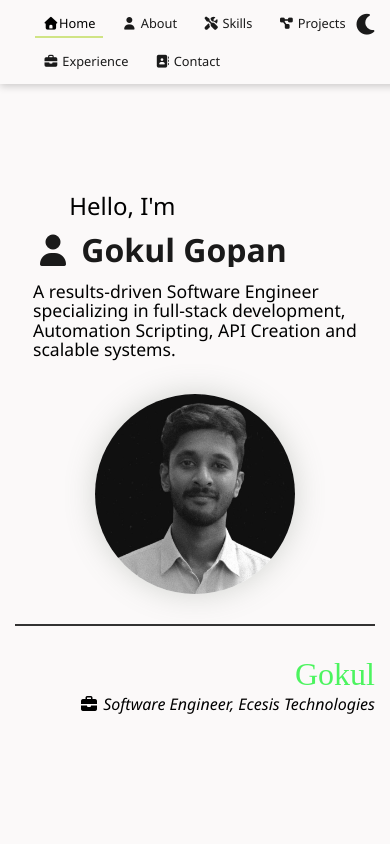
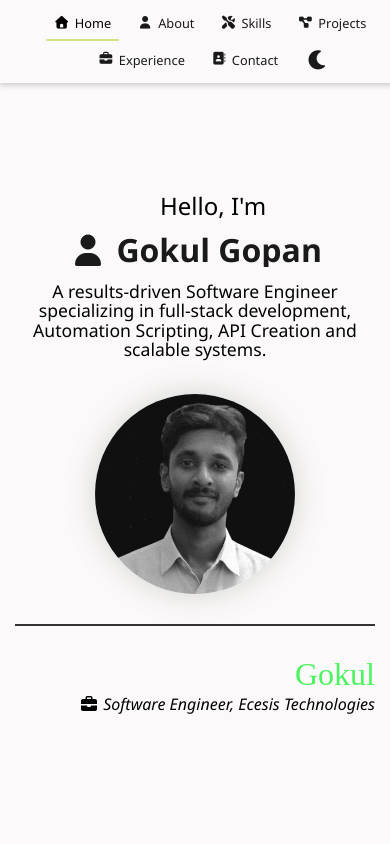
Before and after one commit to Gokulgopan01/Portfolium, an Angular app: page / in a window 390 px wide. Shown: the top 844 px of the page. Built offline with nearby package versions, Linux system fonts and the light colour scheme.

Commit message:
'git_links_updated'

```diff
--- a/src/app/home/home.component.css
+++ b/src/app/home/home.component.css
@@ -353,28 +353,22 @@ section.active .section-content {
   display: flex;
   align-items: center;
   justify-content: center;
-  transition: all 0.3s ease;
+  transition: color 0.3s ease, border-color 0.3s ease, background 0.3s ease;
   position: relative;
   overflow: hidden;
 }
 
+/* Remove the old pseudo-element */
 .expand-btn::before {
-  content: '';
-  position: absolute;
-  top: 0;
-  left: 0;
-  width: 100%;
-  height: 100%;
-  background: var(--style-color);
-  transform: scale(0);
-  border-radius: 50%;
-  transition: transform 0.3s ease;
+  display: none;
+  content: none;
 }
 
+/* Hover effect: just color change */
 .expand-btn:hover {
-  background: var(--text-color);
-  color: var(--bg-color);
-  transform: scale(1.1);
+  color: var(--text-color);         /* or any highlight color you want */
+  border-color: #a8e7a8;
+  background: transparent; /* keep background transparent */
 }
 
 .expand-btn:hover::before {
@@ -837,11 +831,10 @@ section:hover .section-divider {
   background-color: var(--bg-color);
   padding: 10px 20px;
   z-index: 1000;
-  display: flex;           /* flex layout */
-  justify-content: center; /* keep li items centered */
+  display: flex;
+  justify-content: center;
   align-items: center;
   box-shadow: 0 2px 8px rgba(0, 0, 0, 0.2);
-  gap: 20px;               /* space between UL and icon */
 }
 
 .top-navbar ul {
@@ -850,29 +843,48 @@ section:hover .section-divider {
   list-style: none;
   display: flex;
   gap: 30px;
-}
-
-.theme-toggle { position: fixed; top: 10px; right: 10px; font-size: 1.3rem; cursor: pointer; z-index: 1001; /* above navbar */ }
-
-.theme-toggle:hover {
-  transform: scale(1.2);
-  color: var(--signature-color);
+  align-items: center;
 }
 
 .top-navbar li {
   cursor: pointer;
   color: var(--text-color);
   font-weight: 500;
-  transition: color 0.3s;
+  transition: all 0.3s ease;
+  position: relative;
 }
 
+/* Hover Effects */
 .top-navbar li:hover {
+  color: var(--style-color);
+  transform: translateY(-2px);
+}
+
+/* Active item underline */
+.top-navbar li.active {
   color: var(--style-color);
 }
 
-.top-navbar li.active {
-  color: var(--style-color);
-  border-bottom: 2px solid #d0e485;
+.top-navbar li.active::after {
+  content: "";
+  position: absolute;
+  bottom: -5px;
+  left: 0;
+  width: 100%;
+  height: 2px;
+  background-color: #d0e485;
+  border-radius: 2px;
+}
+
+/* Inline theme toggle */
+.theme-toggle {
+  font-size: 1.3rem;
+  margin-left: 10px;
+}
+
+.theme-toggle:hover {
+  transform: rotate(20deg) scale(1.2);
+  color: var(--signature-color);
 }
 
 /* Animation Classes */
@@ -1017,9 +1029,10 @@ section:hover .section-divider {
     opacity: 1;
   }
 }
-
 /* Mobile Responsive - Only for screens up to 720px */
 @media (max-width: 720px) {
+   body, html {
+    overflow-x: hidden;}
   .portfolio-container {
     overflow: visible;
     height: auto;
@@ -1045,7 +1058,6 @@ section:hover .section-divider {
     position: relative;
   }
 
-  /* Remove the active class filtering that hides other sections */
   section:not(.active) {
     display: flex !important;
     opacity: 1 !important;
@@ -1057,21 +1069,60 @@ section:hover .section-divider {
     transform: none !important;
   }
 
-  /* Remove any transitions that might interfere */
   section .section-content {
     transition: none !important;
   }
 
-  /* Adjust navbar for mobile */
+  /* Navbar adjustments */
+  .top-navbar {
+    position: fixed;
+    top: 0;
+    left: 0;
+    width: 100%;
+    background-color: var(--bg-color);
+    padding: 10px 15px;
+    z-index: 1000;
+    display: flex;
+    justify-content: center;
+    align-items: center;
+    box-shadow: 0 2px 6px rgba(0, 0, 0, 0.2);
+  }
+
   .top-navbar ul {
+    display: flex;
     flex-wrap: wrap;
-    gap: 15px;
-    padding: 0 15px;
+    justify-content: center;
+    align-items: center;
+    gap: 10px;
+    width: 100%;
+    margin: 0;
+    padding: 0;
+    background-color: var(--bg-color);
   }
 
   .top-navbar li {
     font-size: 0.9rem;
-    padding: 5px 10px;
+    display: flex;
+    align-items: center;
+    gap: 5px; /* space for theme toggle */
+  }
+
+  /* Keep theme toggle inline with Contact */
+  .contact-item {
+    display: flex;
+    align-items: center;
+    gap: 5px;
+  }
+
+  .theme-toggle {
+    font-size: 1.2rem;
+    cursor: pointer;
+    transition: transform 0.3s ease, color 0.3s ease;
+  }
+
+  .theme-toggle:hover {
+    transform: rotate(20deg) scale(1.2);
+    color: var(--signature-color);
   }
 
   /* Hide arrows on mobile */
@@ -1084,16 +1135,21 @@ section:hover .section-divider {
   .personal-photo-container {
     flex-direction: column;
     text-align: center;
+    padding: 0 15px;
     gap: 30px;
   }
 
   .personal-text {
-    padding-right: 0;
-  }
+  width: 100%;
+  max-width: 100%;
+  padding: 0;
+  text-align: center; /* align text nicely on small screens */
+}
+
 
   .personal-text p {
-    font-size: 2.5rem;
-  }
+  word-break: break-word; /* prevent large text from overflowing */
+}
 
   .personal-text p:last-child {
     font-size: 1.2rem;
@@ -1117,9 +1173,12 @@ section:hover .section-divider {
 
   /* Skills section mobile */
   .skills-grid {
-    grid-template-columns: repeat(2, 1fr);
-    gap: 25px;
-  }
+  width: 100%;
+  max-width: 100%;
+  padding: 0 15px;
+  box-sizing: border-box;
+  justify-items: center;
+}
 
   .circle-container {
     width: 100px;
@@ -1136,6 +1195,32 @@ section:hover .section-divider {
     flex-direction: column;
     text-align: center;
     gap: 15px;
+  }
+
+  /* Project modal adjustments */
+  .project-modal {
+    align-items: flex-start; /* start from top */
+    padding: 10px;
+  }
+
+  .modal-content {
+    width: 95%;           /* almost full width */
+    max-width: none;
+    max-height: 90vh;     /* stay inside viewport */
+    overflow-y: auto;     /* scroll if too tall */
+    padding: 20px;
+    transform: scale(1);  /* remove desktop scaling */
+  }
+
+  .project-image img {
+    max-height: 250px;
+    object-fit: contain;
+  }
+
+  .close {
+    top: 10px;
+    right: 10px;
+    font-size: 24px;
   }
 
   /* Experience section mobile */
@@ -1155,19 +1240,9 @@ section:hover .section-divider {
     flex-direction: column;
     gap: 0;
   }
-
-  /* Modal mobile adjustments */
-  .modal-content {
-    padding: 20px;
-    width: 95%;
-  }
-
-  .project-image img {
-    max-height: 250px;
-  }
 }
 
-/* Additional adjustments for very small screens */
+/* Very small screens adjustments */
 @media (max-width: 480px) {
   section {
     padding: 70px 15px 30px;
--- a/src/app/home/home.component.html
+++ b/src/app/home/home.component.html
@@ -247,10 +247,11 @@
         <li [class.active]="currentIndex === 3" (click)="navigateToSection(3)"><i class="fas fa-project-diagram"></i> Projects</li>
         <li [class.active]="currentIndex === 4" (click)="navigateToSection(4)"><i class="fas fa-briefcase"></i> Experience</li>
         <li [class.active]="currentIndex === 5" (click)="navigateToSection(5)"><i class="fas fa-address-book"></i> Contact</li>
+        <div class="theme-toggle" (click)="toggleTheme()"> <i [class]="isDarkTheme ? 'fa-solid fa-sun' : 'fa-solid fa-moon'"></i></div>
       </ul>
 
       <!-- Theme icon -->
-      <div class="theme-toggle" (click)="toggleTheme()"> <i [class]="isDarkTheme ? 'fa-solid fa-sun' : 'fa-solid fa-moon'"></i></div>
+
   </nav>
 </div>
 
--- a/src/app/home/home.component.ts
+++ b/src/app/home/home.component.ts
@@ -112,7 +112,7 @@ export class HomeComponent {
       desc: `A secure, full-stack platform for pet owners to manage and share pet details.
     Includes health record uploads, digital vaccination tracking, and QR-enabled keychains for lost-and-found identification.
     The platform emphasizes scalability, data security, and a smooth user experience.`,
-      link: 'https://github.com/Gokulgopan01',
+      link: 'https://github.com/Gokulgopan01/Pet-Safe',
       image: 'assets/images/pet_safe.png',
     },
     {
@@ -123,7 +123,7 @@ export class HomeComponent {
       desc: `A role-based task management dashboard for monitoring employee progress.
     Features include CRUD operations, task status analytics, and access control layers for admin, manager, and staff roles.
     Integrated notification system using SweetAlert and real-time updates.`,
-      link: 'https://github.com/Gokulgopan01',
+      link: 'https://github.com/Gokulgopan01/Work-Track',
       image: '/assets/images/Work_track.png',
     },
     {
@@ -133,7 +133,7 @@ export class HomeComponent {
       tech: 'Scikit-Learn, Pandas, Matplotlib, Django',
       desc: `A predictive analytics tool that leverages regression algorithms to forecast stock price movements.
     Includes automated data fetching, preprocessing, and visualization dashboards built with Django.`,
-      link: 'https://github.com/Gokulgopan01',
+      link: 'https://github.com/Gokulgopan01/Stock-AI',
     },
     {
       id: 'project4',
```
